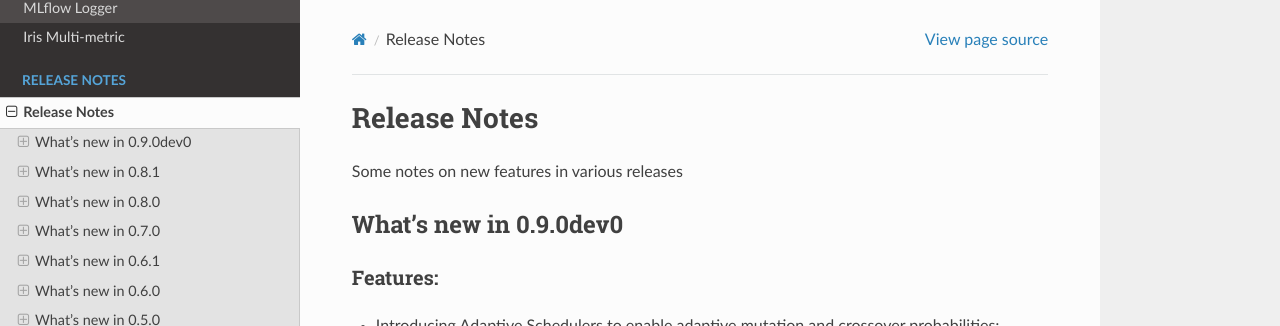
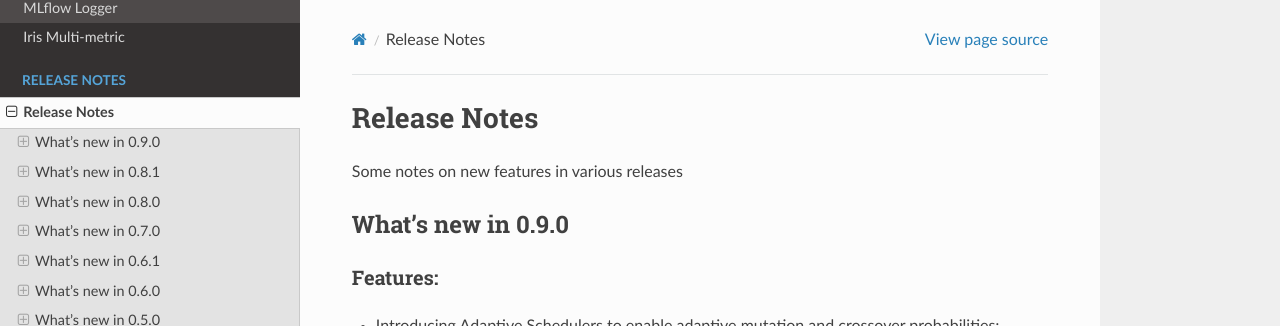
Before and after one commit to rodrigo-arenas/Sklearn-genetic-opt, a Sphinx documentation site: the page built from docs/release_notes.rst, in a window 1280 px wide and 900 px high. Shown: the top 326 px of the window. Built offline with Sphinx 7.4.7 and the Read the Docs theme 2.0.0, drawn with Linux system fonts in a browser that asks for light colours.

Commit message:
Release version 0.9.0

```diff
--- a/docs/release_notes.rst
+++ b/docs/release_notes.rst
@@ -3,8 +3,8 @@ Release Notes
 
 Some notes on new features in various releases
 
-What's new in 0.9.0dev0
------------------------
+What's new in 0.9.0
+-------------------
 
 ^^^^^^^^^
 Features:
--- a/sklearn_genetic/_version.py
+++ b/sklearn_genetic/_version.py
@@ -1 +1 @@
-__version__ = "0.9.0dev0"
+__version__ = "0.9.0"
```
